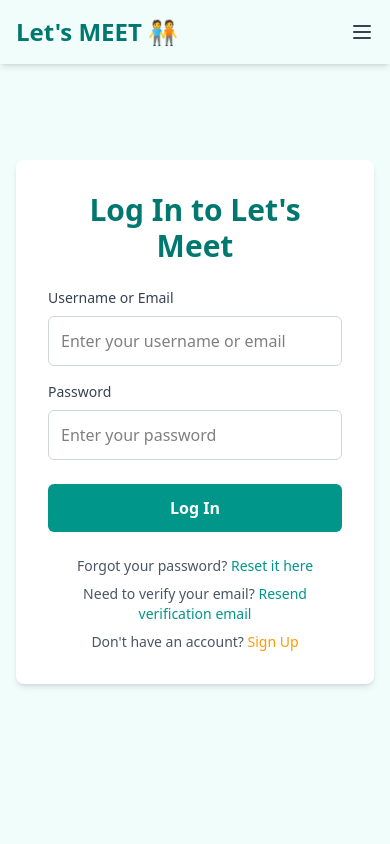
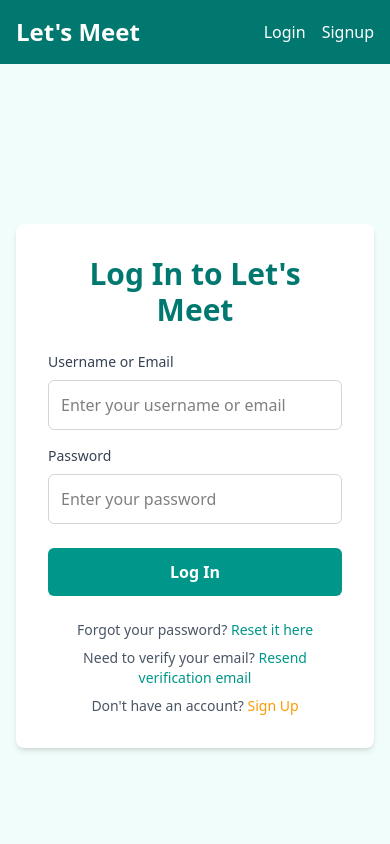
Before and after one commit to kunwarabhi7/meet, a React (Vite) app in the folder client/: page /login in a window 390 px wide. Shown: the top 844 px of the page. Built offline with nearby package versions, Linux system fonts and the light colour scheme.

Commit message:
ui done for now

```diff
--- a/client/src/App.jsx
+++ b/client/src/App.jsx
@@ -12,6 +12,8 @@ import Dashboard from "./components/Dashboard";
 import Home from "./pages/Home";
 import Navbar from "./components/NavBar";
 import Footer from "./components/Footer";
+import { AuthProvider } from "./context/Auth.Context";
+import Profile from "./components/Profile";
 
 // Not Found Component (for 404 route)
 const NotFound = () => {
@@ -36,30 +38,41 @@ const PublicRoute = () => {
 
 function App() {
   return (
-    <>
+    <AuthProvider>
       <Navbar />
 
       {/* Define routes */}
       <Routes>
-        {/* Public Routes (Only accessible if not logged in) */}
-        <Route element={<PublicRoute />}>
-          <Route path="/login" element={<Login />} />
-          <Route path="/signup" element={<Signup />} />
-        </Route>
-
-        {/* Protected Routes (Only accessible if logged in) */}
-        <Route element={<ProtectedRoute />}>
-          <Route path="/dashboard" element={<Dashboard />} />
-        </Route>
-
-        {/* Default Route */}
         <Route path="/" element={<Home />} />
-
-        {/* 404 Route */}
-        <Route path="*" element={<NotFound />} />
+        <Route path="/login" element={<Login />} />
+        <Route path="/signup" element={<Signup />} />
+        <Route
+          path="/profile"
+          element={
+            <ProtectedRoute>
+              <Profile />
+            </ProtectedRoute>
+          }
+        />
+        <Route
+          path="/dashboard"
+          element={
+            <ProtectedRoute>
+              <div>Dashboard Placeholder</div>
+            </ProtectedRoute>
+          }
+        />
+        <Route
+          path="/forgot-password"
+          element={<div>Forgot Password Placeholder</div>}
+        />
+        <Route
+          path="/resend-verification"
+          element={<div>Resend Verification Placeholder</div>}
+        />
       </Routes>
       <Footer />
-    </>
+    </AuthProvider>
   );
 }
 
--- a/client/src/components/NavBar.jsx
+++ b/client/src/components/NavBar.jsx
@@ -1,157 +1,46 @@
-import React, { useState } from "react";
-import { NavLink, useNavigate } from "react-router-dom";
+import { Link, useNavigate } from "react-router-dom";
+import { useAuth } from "../context/Auth.Context";
 
 const Navbar = () => {
-  const [isOpen, setIsOpen] = useState(false); // State for mobile menu toggle
+  const { user, logout } = useAuth();
   const navigate = useNavigate();
-  const isAuthenticated = false; // Placeholder - baad mein AuthContext se lenge
 
   const handleLogout = () => {
-    // Placeholder logout logic - baad mein AuthContext se integrate karenge
-    // Clear token, user, etc.
+    logout();
     navigate("/login");
   };
 
-  // Common class for links (used for both desktop and mobile)
-  const linkClass = ({ isActive }) =>
-    isActive
-      ? "text-teal-600 px-3 py-2 rounded-md text-sm font-medium"
-      : "text-gray-700 hover:text-teal-600 px-3 py-2 rounded-md text-sm font-medium transition";
-
   return (
-    <nav className="bg-teal-50 shadow-md fixed top-0 w-full z-50">
-      <div className="max-w-7xl mx-auto px-4 sm:px-6 lg:px-8">
-        <div className="flex justify-between h-16">
-          {/* Logo/Brand */}
-          <div className="flex items-center">
-            <NavLink
-              to="/"
-              className="text-2xl font-bold text-teal-700 hover:text-teal-600 transition"
-            >
-              Let's MEET 🧑‍🤝‍🧑
-            </NavLink>
-          </div>
-
-          {/* Desktop Menu */}
-          <div className="hidden sm:flex sm:items-center sm:space-x-6">
-            <NavLink to="/" className={linkClass}>
-              Home
-            </NavLink>
-            {isAuthenticated ? (
-              <>
-                <NavLink to="/dashboard" className={linkClass}>
-                  Dashboard
-                </NavLink>
-                <button
-                  onClick={handleLogout}
-                  className="text-gray-700 hover:text-teal-600 px-3 py-2 rounded-md text-sm font-medium transition"
-                >
-                  Logout
-                </button>
-              </>
-            ) : (
-              <>
-                <NavLink to="/login" className={linkClass}>
-                  Login
-                </NavLink>
-                <NavLink
-                  to="/signup"
-                  className="text-teal-900 bg-amber-400 hover:bg-amber-500 px-3 py-2 rounded-md text-sm font-medium transition"
-                >
-                  Sign Up
-                </NavLink>
-              </>
-            )}
-          </div>
-
-          {/* Mobile Menu Button */}
-          <div className="sm:hidden flex items-center">
-            <button
-              onClick={() => setIsOpen(!isOpen)}
-              className="text-gray-700 hover:text-teal-600 focus:outline-none"
-            >
-              <svg
-                className="h-6 w-6"
-                fill="none"
-                stroke="currentColor"
-                viewBox="0 0 24 24"
-                xmlns="http://www.w3.org/2000/svg"
-              >
-                {isOpen ? (
-                  <path
-                    strokeLinecap="round"
-                    strokeLinejoin="round"
-                    strokeWidth="2"
-                    d="M6 18L18 6M6 6l12 12"
-                  />
-                ) : (
-                  <path
-                    strokeLinecap="round"
-                    strokeLinejoin="round"
-                    strokeWidth="2"
-                    d="M4 6h16M4 12h16M4 18h16"
-                  />
-                )}
-              </svg>
-            </button>
-          </div>
-        </div>
-      </div>
-
-      {/* Mobile Menu */}
-      <div
-        className={`sm:hidden bg-teal-50 shadow-md overflow-hidden transition-all duration-300 ease-in-out ${
-          isOpen ? "max-h-96" : "max-h-0"
-        }`}
-      >
-        <div className="px-2 pt-2 pb-3 space-y-1">
-          <NavLink
-            to="/"
-            className={({ isActive }) =>
-              isActive
-                ? "block text-teal-600 px-3 py-2 rounded-md text-base font-medium"
-                : "block text-gray-700 hover:text-teal-600 px-3 py-2 rounded-md text-base font-medium transition"
-            }
-          >
-            Home
-          </NavLink>
-          {isAuthenticated ? (
+    <nav className="bg-teal-700 p-4 shadow-md">
+      <div className="container mx-auto flex justify-between items-center">
+        <Link to="/" className="text-white text-2xl font-bold">
+          Let's Meet
+        </Link>
+        <div className="flex items-center space-x-4">
+          {user ? (
             <>
-              <NavLink
-                to="/dashboard"
-                className={({ isActive }) =>
-                  isActive
-                    ? "block text-teal-600 px-3 py-2 rounded-md text-base font-medium"
-                    : "block text-gray-700 hover:text-teal-600 px-3 py-2 rounded-md text-base font-medium transition"
-                }
-              >
+              <Link to="/dashboard" className="text-white hover:text-amber-400">
                 Dashboard
-              </NavLink>
+              </Link>
+              <Link to="/profile" className="text-white hover:text-amber-400">
+                Profile
+              </Link>
+              <span className="text-white">Welcome, {user.fullName}</span>
               <button
                 onClick={handleLogout}
-                className="block w-full text-left text-gray-700 hover:text-teal-600 px-3 py-2 rounded-md text-base font-medium transition"
+                className="bg-amber-500 text-white px-3 py-1 rounded-md hover:bg-amber-600 transition"
               >
                 Logout
               </button>
             </>
           ) : (
             <>
-              <NavLink
-                to="/login"
-                className={({ isActive }) =>
-                  isActive
-                    ? "block text-teal-600 px-3 py-2 rounded-md text-base font-medium"
-                    : "block text-gray-700 hover:text-teal-600 px-3 py-2 rounded-md text-base font-medium transition"
-                }
-              >
+              <Link to="/login" className="text-white hover:text-amber-400">
                 Login
-              </NavLink>
-              <NavLink
-                to="/signup"
-                className="block text-teal-900 bg-amber-400 hover:bg-amber-500 px-3 py-2 rounded-md text-base font-medium transition"
-              >
-                Sign Up
-              </NavLink>
+              </Link>
+              <Link to="/signup" className="text-white hover:text-amber-400">
+                Signup
+              </Link>
             </>
           )}
         </div>
--- /dev/null
+++ b/client/src/components/Profile.jsx
@@ -0,0 +1,7 @@
+import React from "react";
+
+const Profile = () => {
+  return <div>Profile</div>;
+};
+
+export default Profile;
--- /dev/null
+++ b/client/src/components/ProtectedRoute.jsx
@@ -0,0 +1,12 @@
+import { useAuth } from "../context/Auth.Context";
+import { Navigate } from "react-router-dom";
+
+const ProtectedRoute = ({ children }) => {
+  const { user } = useAuth();
+  if (!user) {
+    return <Navigate to="/login" replace />;
+  }
+  return children;
+};
+
+export default ProtectedRoute;
--- /dev/null
+++ b/client/src/context/Auth.Context.jsx
@@ -0,0 +1,23 @@
+import { createContext, useContext, useState } from "react";
+
+export const AuthContext = createContext();
+
+export const AuthProvider = ({ children }) => {
+  const [user, setUser] = useState(null);
+
+  const Login = (userData) => {
+    setUser(userData);
+    localStorage.setItem("user", JSON.stringify(userData));
+  };
+  const Logout = () => {
+    setUser(null);
+    localStorage.removeItem("user");
+  };
+  return (
+    <AuthContext.Provider value={{ user, Login, Logout }}>
+      {children}
+    </AuthContext.Provider>
+  );
+};
+
+export const useAuth = () => useContext(AuthContext);
```
Also changed, not shown: client/src/components/Dashboard.jsx (+86 -2 lines).
